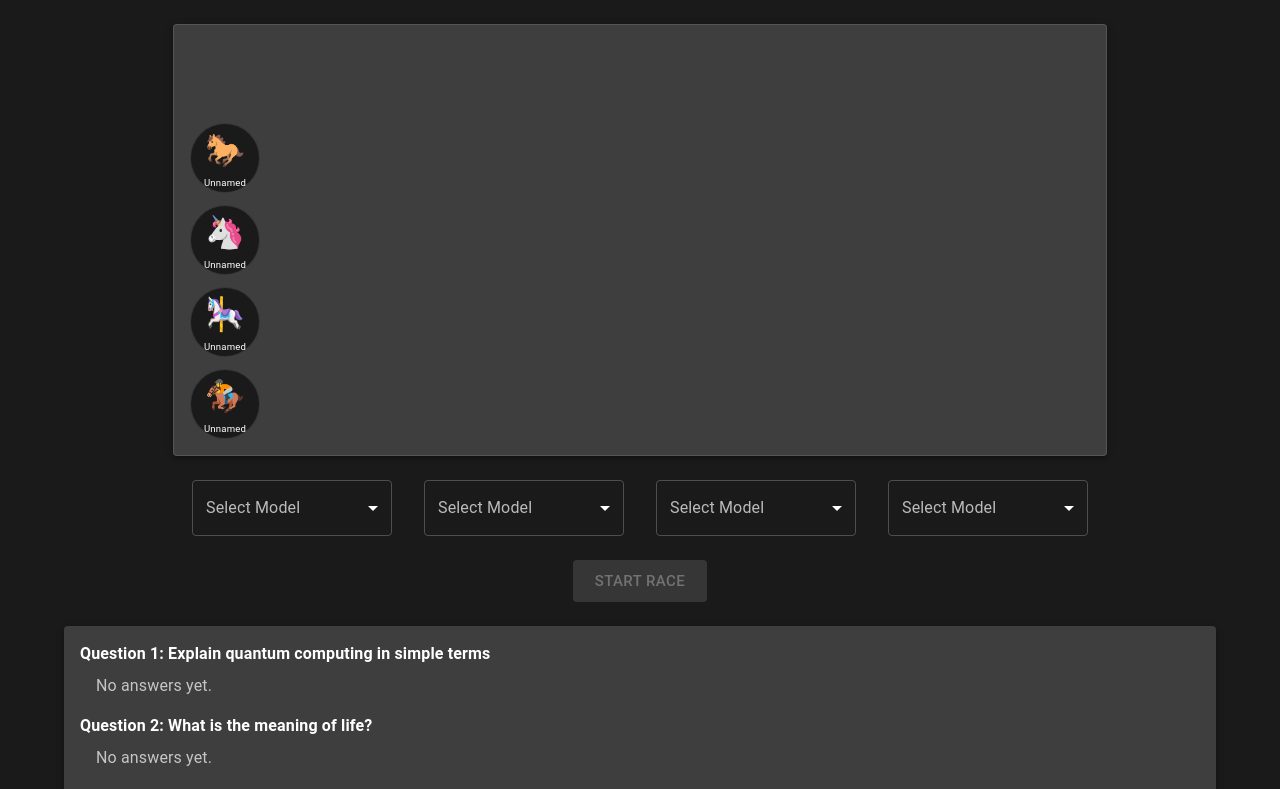
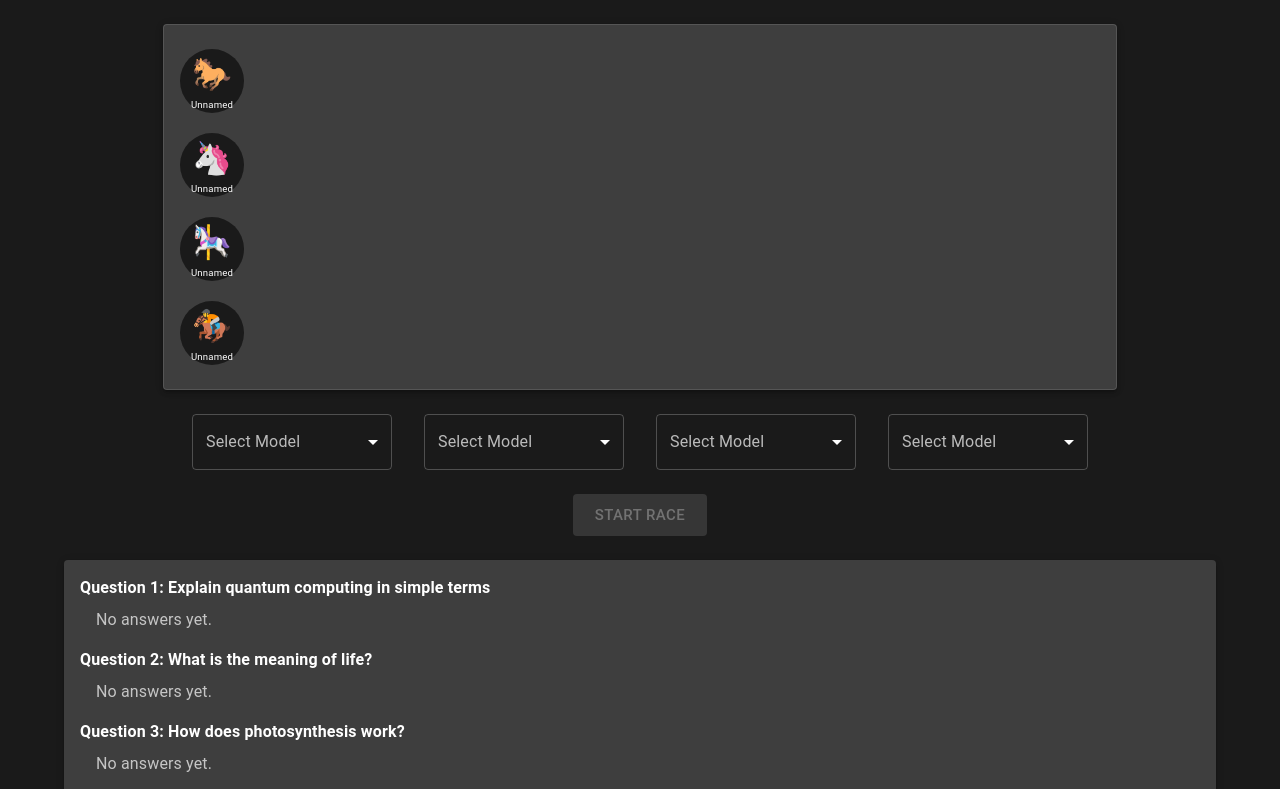
Before and after one commit to doeunkwon/centaur, a React (Create React App) app in the folder client/: page / in a window 1280 px wide. Shown: the top 789 px of the page. Built offline with nearby package versions, Linux system fonts and the light colour scheme.

Commit message:
remove annoying top padding in race track

```diff
--- a/client/src/App.tsx
+++ b/client/src/App.tsx
@@ -1,21 +1,16 @@
 import { useState, useEffect } from "react";
 import {
-  FormControl,
-  InputLabel,
-  Select,
-  MenuItem,
-  SelectChangeEvent,
-  Box,
   Button,
   Container,
-  Paper,
+  CssBaseline,
   Stack,
-  styled,
   ThemeProvider,
   createTheme,
-  CssBaseline,
 } from "@mui/material";
 import { Answer, GameState, Horse, MODEL_OPTIONS, Question } from "./types";
+import RaceTrack from "./components/RaceTrack";
+import HorseSelector from "./components/HorseSelector";
+import QAContainer from "./components/QAContainer";
 
 // Create dark theme
 const darkTheme = createTheme({
@@ -30,53 +25,6 @@ const darkTheme = createTheme({
     },
   },
 });
-
-// Styled components using MUI's styled utility
-const RaceTrack = styled(Paper)(({ theme }) => ({
-  display: "grid",
-  gridTemplateColumns: "repeat(11, 80px)",
-  gridTemplateRows: "repeat(4, 80px)",
-  gap: 2,
-  padding: theme.spacing(2),
-  backgroundColor: theme.palette.background.paper,
-  marginBottom: theme.spacing(3),
-  border: `1px solid ${theme.palette.divider}`,
-}));
-
-const HorseCell = styled(Box)(({ theme }) => ({
-  width: 70,
-  height: 70,
-  backgroundColor: theme.palette.background.default,
-  borderRadius: "50%",
-  display: "flex",
-  alignItems: "center",
-  justifyContent: "center",
-  transition: "all 0.3s ease",
-  border: `1px solid ${theme.palette.divider}`,
-}));
-
-const HorseContent = styled(Box)({
-  display: "flex",
-  flexDirection: "column",
-  alignItems: "center",
-  gap: 2,
-});
-
-const HorseName = styled(Box)({
-  fontSize: "0.6em",
-  maxWidth: 60,
-  overflow: "hidden",
-  textOverflow: "ellipsis",
-  whiteSpace: "nowrap",
-});
-
-// Add this styled component after the other styled components
-const QAContainer = styled(Paper)(({ theme }) => ({
-  padding: theme.spacing(2),
-  marginTop: theme.spacing(3),
-  width: "100%",
-  maxWidth: 1200,
-}));
 
 function App() {
   const [gameState, setGameState] = useState<GameState>({
@@ -217,7 +165,6 @@ function App() {
   };
 
   const handleNameChange = async (horseId: number, newValue: string) => {
-    // Check if model is already selected by another horse
     if (
       gameState.horses.some(
         (horse) => horse.id !== horseId && horse.modelValue === newValue
@@ -231,7 +178,6 @@ function App() {
     );
 
     if (selectedModel) {
-      // Update local state only
       setGameState((prev) => ({
         ...prev,
         horses: prev.horses.map((h) =>
@@ -256,66 +202,12 @@ function App() {
       <CssBaseline />
       <Container maxWidth="lg" sx={{ py: 3 }}>
         <Stack spacing={3} alignItems="center">
-          <RaceTrack elevation={3}>
-            {/* Horses */}
-            {gameState.horses?.map((horse) => (
-              <HorseCell
-                key={horse.id}
-                sx={{
-                  gridRow: horse.id + 1,
-                  gridColumn: horse.position + 1,
-                  opacity: horse.isProcessing ? 0.5 : 1,
-                }}
-              >
-                <HorseContent>
-                  <Box sx={{ fontSize: "2em" }}>{horse.emoji}</Box>
-                  <HorseName>{horse.name || "Unnamed"}</HorseName>
-                </HorseContent>
-              </HorseCell>
-            ))}
-          </RaceTrack>
-
-          {/* Controls */}
-          <Stack
-            direction="row"
-            spacing={2}
-            flexWrap="wrap"
-            justifyContent="center"
-            sx={{ maxWidth: 1200, gap: 2 }}
-          >
-            {gameState.horses?.map((horse) => (
-              <Stack key={horse.id} spacing={2} alignItems="center">
-                <FormControl sx={{ minWidth: 200 }}>
-                  <InputLabel id={`horse-${horse.id}-label`}>
-                    Select Model
-                  </InputLabel>
-                  <Select
-                    labelId={`horse-${horse.id}-label`}
-                    value={horse.modelValue}
-                    label="Select Model"
-                    onChange={(e: SelectChangeEvent) =>
-                      handleNameChange(horse.id, e.target.value)
-                    }
-                    disabled={isRaceStarted}
-                  >
-                    {MODEL_OPTIONS.map((model) => (
-                      <MenuItem
-                        key={model.value}
-                        value={model.value}
-                        disabled={gameState.horses.some(
-                          (h) =>
-                            h.id !== horse.id && h.modelValue === model.value
-                        )}
-                      >
-                        {model.name}
-                      </MenuItem>
-                    ))}
-                  </Select>
-                </FormControl>
-              </Stack>
-            ))}
-          </Stack>
-
+          <RaceTrack horses={gameState.horses} />
+          <HorseSelector
+            horses={gameState.horses}
+            isRaceStarted={isRaceStarted}
+            onNameChange={handleNameChange}
+          />
           {!isRaceStarted && (
             <Button
               variant="contained"
@@ -328,42 +220,11 @@ function App() {
               Start Race
             </Button>
           )}
-
-          {/* New Questions & Answers section */}
-          <QAContainer elevation={3}>
-            <Stack spacing={2}>
-              {gameState.questions.map((question, index) => {
-                const answers = gameState.answers.filter(
-                  (a) => a.questionId === question.id
-                );
-                return (
-                  <Box key={question.id}>
-                    <Box sx={{ fontWeight: "bold", mb: 1 }}>
-                      Question {index + 1}: {question.text}
-                    </Box>
-                    {answers.length > 0 ? (
-                      answers.map((answer) => (
-                        <Box
-                          key={answer.id}
-                          sx={{ pl: 2, color: "text.secondary" }}
-                        >
-                          Answer from{" "}
-                          {gameState.horses.find(
-                            (horse) => horse.id === answer.horseId
-                          )?.name || "Unknown Horse"}
-                          : {answer.content}
-                        </Box>
-                      ))
-                    ) : (
-                      <Box sx={{ pl: 2, color: "text.secondary" }}>
-                        No answers yet.
-                      </Box>
-                    )}
-                  </Box>
-                );
-              })}
-            </Stack>
-          </QAContainer>
+          <QAContainer
+            questions={gameState.questions}
+            answers={gameState.answers}
+            horses={gameState.horses}
+          />
         </Stack>
       </Container>
     </ThemeProvider>
--- /dev/null
+++ b/client/src/components/HorseSelector.tsx
@@ -0,0 +1,57 @@
+import {
+  FormControl,
+  InputLabel,
+  MenuItem,
+  Select,
+  Stack,
+} from "@mui/material";
+import { Horse, MODEL_OPTIONS } from "../types";
+
+interface HorseSelectorProps {
+  horses: Horse[];
+  isRaceStarted: boolean;
+  onNameChange: (horseId: number, newValue: string) => void;
+}
+
+const HorseSelector: React.FC<HorseSelectorProps> = ({
+  horses,
+  isRaceStarted,
+  onNameChange,
+}) => (
+  <Stack
+    direction="row"
+    spacing={2}
+    flexWrap="wrap"
+    justifyContent="center"
+    sx={{ maxWidth: 1200, gap: 2 }}
+  >
+    {horses.map((horse) => (
+      <Stack key={horse.id} spacing={2} alignItems="center">
+        <FormControl sx={{ minWidth: 200 }}>
+          <InputLabel id={`horse-${horse.id}-label`}>Select Model</InputLabel>
+          <Select
+            labelId={`horse-${horse.id}-label`}
+            value={horse.modelValue}
+            label="Select Model"
+            onChange={(e) => onNameChange(horse.id, e.target.value)}
+            disabled={isRaceStarted}
+          >
+            {MODEL_OPTIONS.map((model) => (
+              <MenuItem
+                key={model.value}
+                value={model.value}
+                disabled={horses.some(
+                  (h) => h.id !== horse.id && h.modelValue === model.value
+                )}
+              >
+                {model.name}
+              </MenuItem>
+            ))}
+          </Select>
+        </FormControl>
+      </Stack>
+    ))}
+  </Stack>
+);
+
+export default HorseSelector;
--- /dev/null
+++ b/client/src/components/QAContainer.tsx
@@ -0,0 +1,52 @@
+import { Box, Paper, Stack, styled } from "@mui/material";
+import { Answer, Question, Horse } from "../types";
+
+const QAContainerStyled = styled(Paper)(({ theme }) => ({
+  padding: theme.spacing(2),
+  marginTop: theme.spacing(3),
+  width: "100%",
+  maxWidth: 1200,
+}));
+
+interface QAContainerProps {
+  questions: Question[];
+  answers: Answer[];
+  horses: Horse[];
+}
+
+const QAContainer: React.FC<QAContainerProps> = ({
+  questions,
+  answers,
+  horses,
+}) => (
+  <QAContainerStyled elevation={3}>
+    <Stack spacing={2}>
+      {questions.map((question, index) => {
+        const questionAnswers = answers.filter(
+          (a) => a.questionId === question.id
+        );
+        return (
+          <Box key={question.id}>
+            <Box sx={{ fontWeight: "bold", mb: 1 }}>
+              Question {index + 1}: {question.text}
+            </Box>
+            {questionAnswers.length > 0 ? (
+              questionAnswers.map((answer) => (
+                <Box key={answer.id} sx={{ pl: 2, color: "text.secondary" }}>
+                  Answer from{" "}
+                  {horses.find((horse) => horse.id === answer.horseId)?.name ||
+                    "Unknown Horse"}
+                  : {answer.content}
+                </Box>
+              ))
+            ) : (
+              <Box sx={{ pl: 2, color: "text.secondary" }}>No answers yet.</Box>
+            )}
+          </Box>
+        );
+      })}
+    </Stack>
+  </QAContainerStyled>
+);
+
+export default QAContainer;
--- /dev/null
+++ b/client/src/components/RaceTrack.tsx
@@ -0,0 +1,67 @@
+import { Box, Paper, styled } from "@mui/material";
+import { Horse } from "../types";
+
+const RaceTrackContainer = styled(Paper)(({ theme }) => ({
+  display: "grid",
+  gridTemplateColumns: "repeat(11, 80px)",
+  gridTemplateRows: "repeat(4, 80px)",
+  gap: 4,
+  padding: theme.spacing(2),
+  backgroundColor: theme.palette.background.paper,
+  marginBottom: theme.spacing(3),
+  border: `1px solid ${theme.palette.divider}`,
+  justifyContent: "center",
+  alignItems: "center",
+}));
+
+const HorseCell = styled(Box)(({ theme }) => ({
+  width: "80%",
+  height: "80%",
+  backgroundColor: theme.palette.background.default,
+  borderRadius: "50%",
+  display: "flex",
+  alignItems: "center",
+  justifyContent: "center",
+  transition: "all 0.3s ease",
+}));
+
+const HorseContent = styled(Box)({
+  display: "flex",
+  flexDirection: "column",
+  alignItems: "center",
+  justifyContent: "center",
+});
+
+const HorseName = styled(Box)({
+  fontSize: "0.6em",
+  maxWidth: 60,
+  overflow: "hidden",
+  textOverflow: "ellipsis",
+  whiteSpace: "nowrap",
+});
+
+interface RaceTrackProps {
+  horses: Horse[];
+}
+
+const RaceTrack: React.FC<RaceTrackProps> = ({ horses }) => (
+  <RaceTrackContainer elevation={3}>
+    {horses.map((horse) => (
+      <HorseCell
+        key={horse.id}
+        sx={{
+          gridRow: horse.id,
+          gridColumn: horse.position + 1,
+          opacity: horse.isProcessing ? 0.5 : 1,
+        }}
+      >
+        <HorseContent>
+          <Box sx={{ fontSize: "2em" }}>{horse.emoji}</Box>
+          <HorseName>{horse.name || "Unnamed"}</HorseName>
+        </HorseContent>
+      </HorseCell>
+    ))}
+  </RaceTrackContainer>
+);
+
+export default RaceTrack;
```
